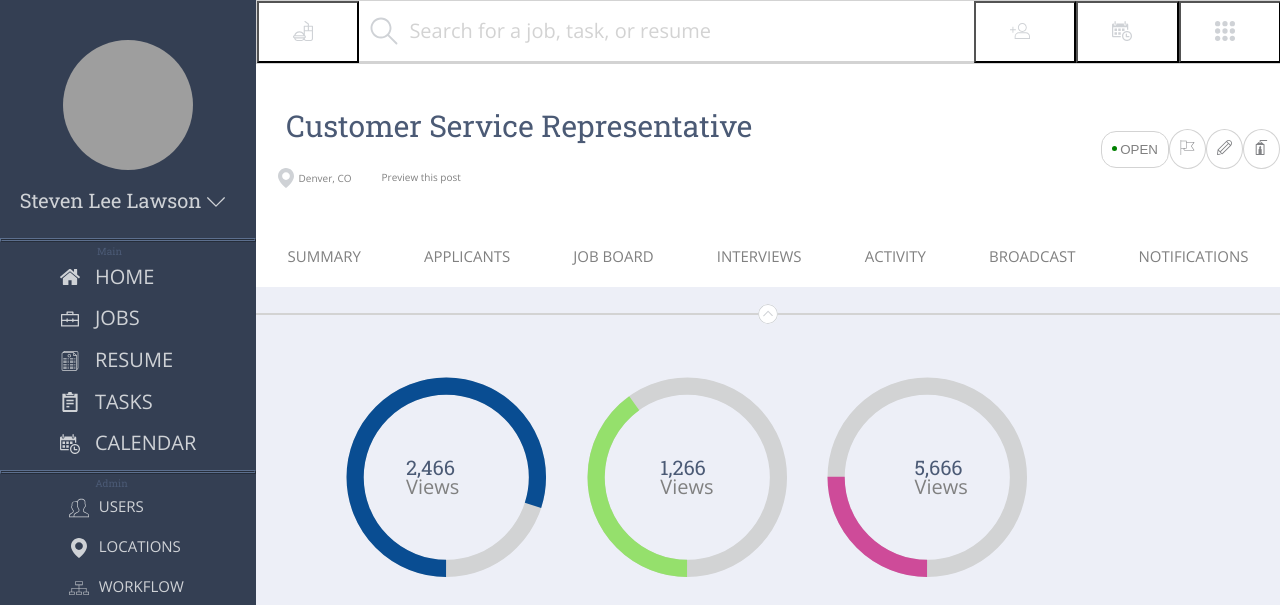
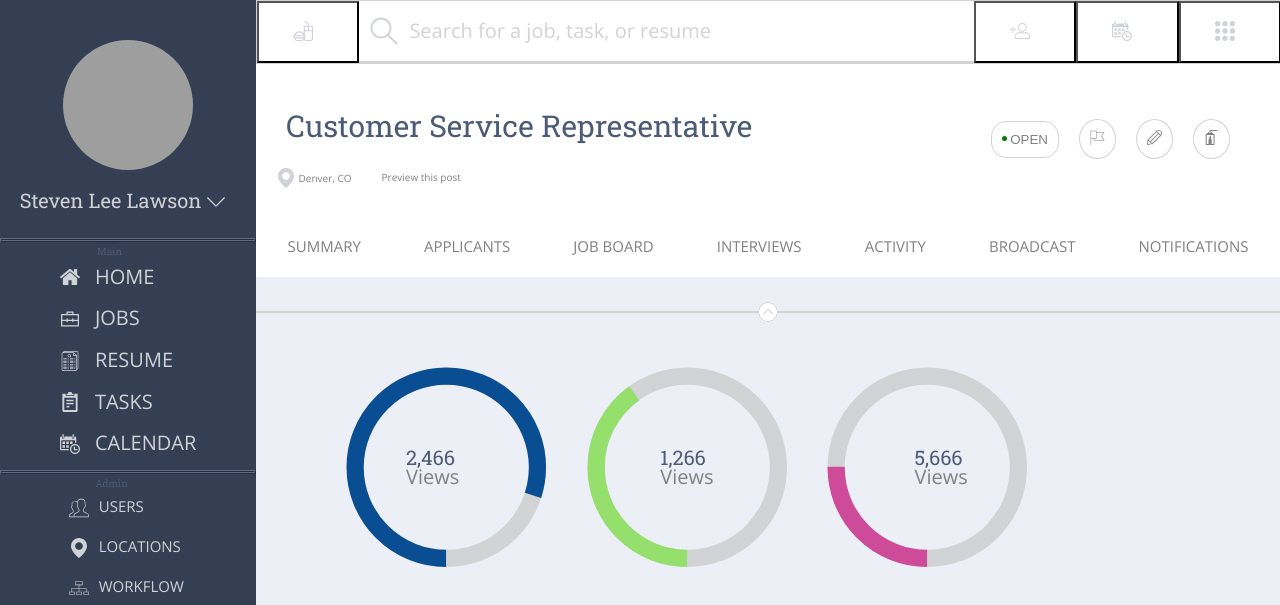
Before and after one commit to stevenleelawson/sl-static-comp-three, a plain HTML site: page index.html in a window 1280 px wide. Shown: the top 605 px of the page. Drawn offline with nearby package versions, Linux system fonts and the light colour scheme; grey boxes are pictures that could not be loaded.

Commit message:
final commit

```diff
--- a/styles.css
+++ b/styles.css
@@ -611,6 +611,7 @@ svg {
 
   .tab-menu__li {
     font-size: 1.5rem;
+    margin-top: 2rem;
   }
 
   .--hover-blue {
@@ -624,7 +625,11 @@ svg {
     align-items: center;
     display: flex;
     justify-content: center;
-    margin-bottom: 2rem;
+    margin: 0 4rem 4rem 0;
+  }
+
+  .top-title__btn {
+    margin: 1rem;
   }
 
   .tab-menu {
```
